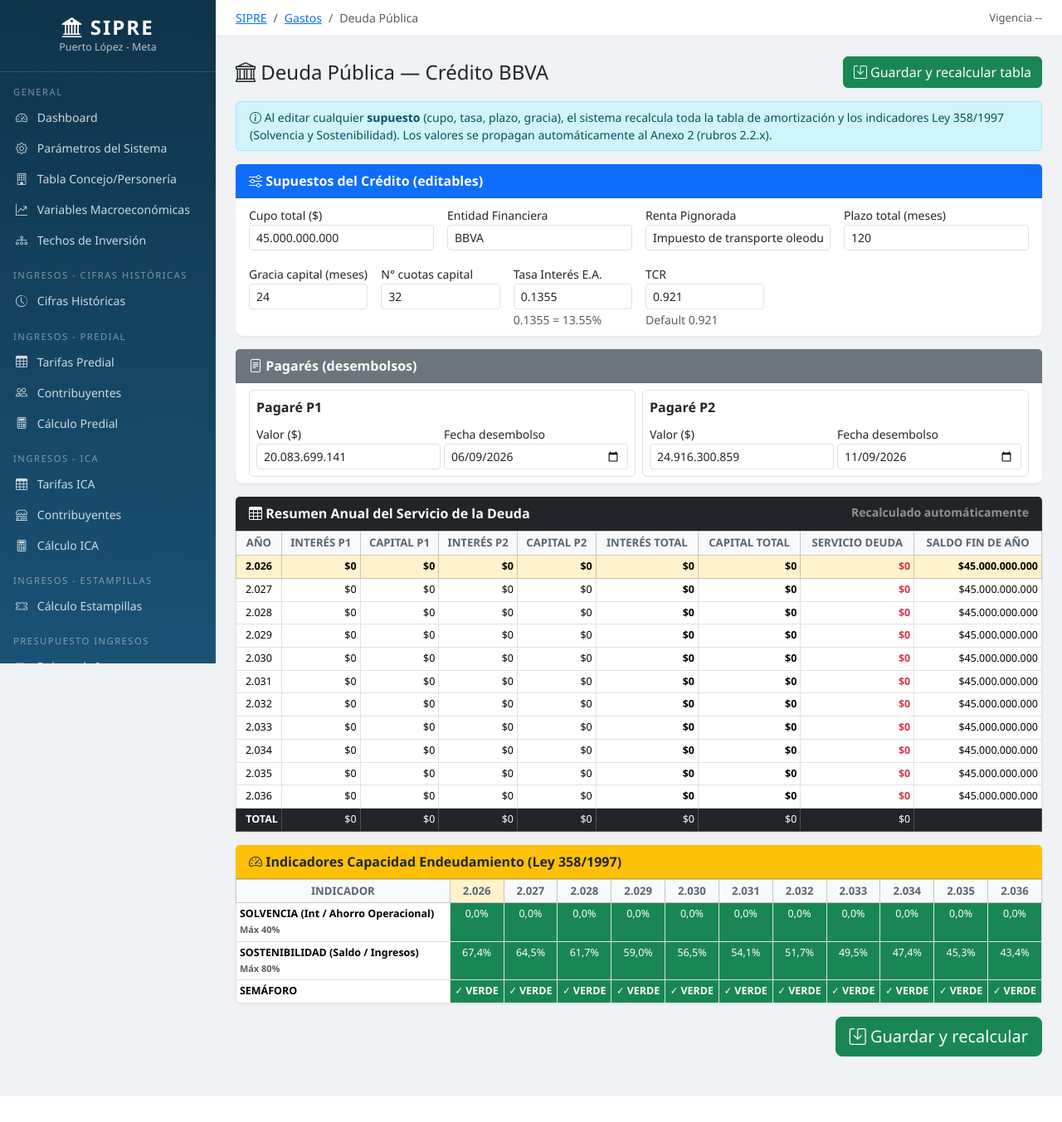
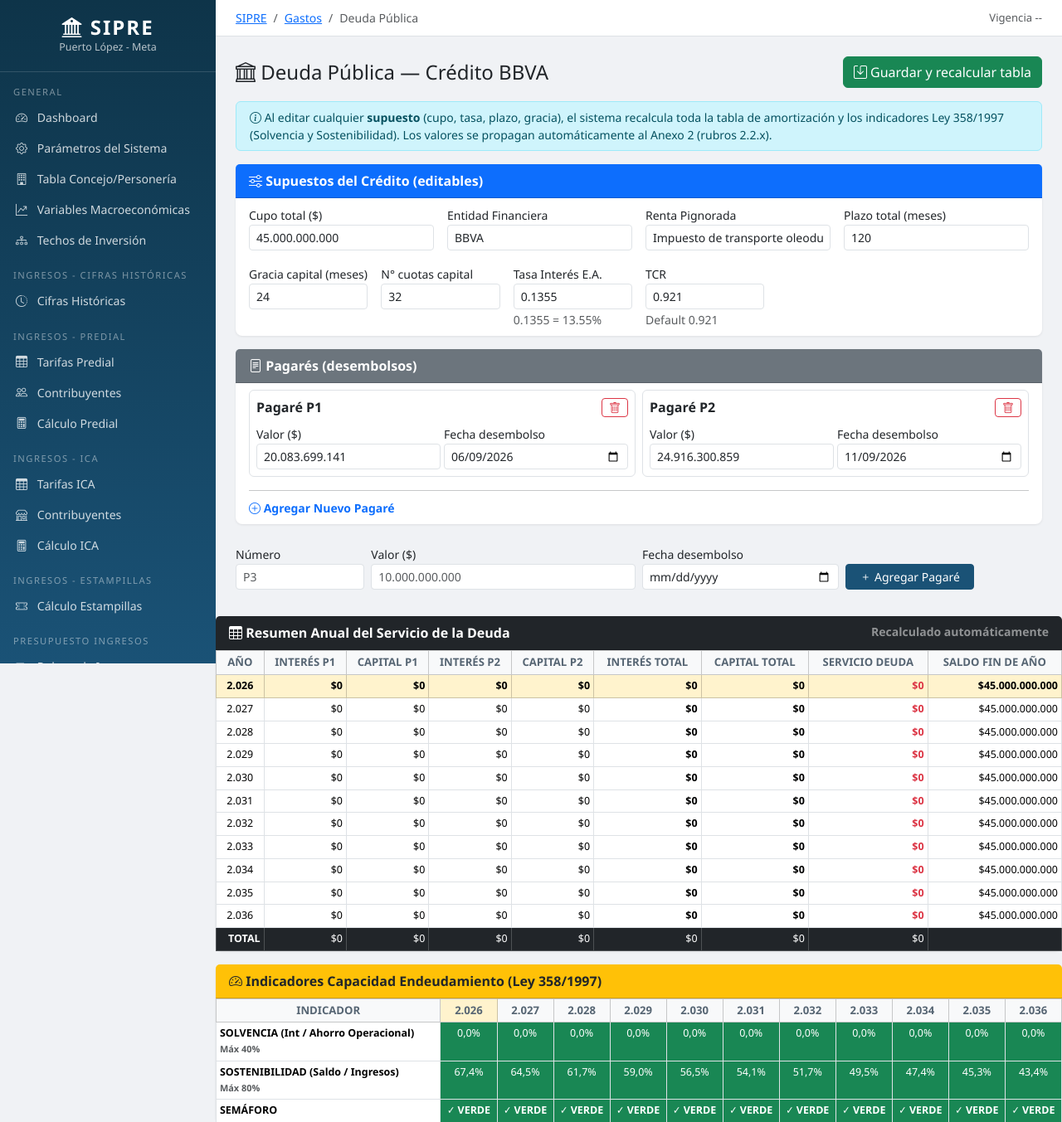
Before and after one commit to Jorgecuenca1/Presupuesto, a Django app: page /gastos/deuda-publica/ in a window 1280 px wide. Shown: the top 1353 px of the page at 83% size. Before the commit the page ends 1322 px from the top, so only its background shows below. Run offline with Django 5.2, Linux system fonts and the light colour scheme; the visitor is signed in with stand-in values (Sample User, id 1); data comes from the database, SQL or seed files in the repository; data that the repository does not hold is empty.

Commit message:
Feat: agregar/eliminar pagares en /gastos/deuda-publica/
- Boton papelera (trash) al lado de cada pagare para eliminarlo
- Formulario 'Agregar Nuevo Pagare' con numero, valor (COP format), fecha
- Nuevas URLs:
    deuda-publica/pagare/nuevo/
    deuda-publica/pagare/<pk>/eliminar/
- Al agregar/eliminar, la tabla de amortizacion no se recalcula automatico
  (usuario debe pulsar 'Guardar y recalcular' del form principal)

```diff
--- a/gastos/urls.py
+++ b/gastos/urls.py
@@ -51,6 +51,8 @@ urlpatterns = [
 
     # Deuda Pública
     path('deuda-publica/', views.deuda_publica_view, name='deuda_publica_v2'),
+    path('deuda-publica/pagare/nuevo/', views.deuda_pagare_nuevo_v2, name='deuda_pagare_nuevo_v2'),
+    path('deuda-publica/pagare/<int:pk>/eliminar/', views.deuda_pagare_eliminar_v2, name='deuda_pagare_eliminar_v2'),
     path('deuda/', views.deuda_contratos_list, name='servicio_deuda_list'),
     path('deuda/contratos/', views.deuda_contratos_list, name='deuda_contratos_list'),
     path('deuda/contratos/guardar/', views.deuda_contrato_guardar, name='deuda_contrato_guardar'),
--- a/gastos/views.py
+++ b/gastos/views.py
@@ -1750,3 +1750,45 @@ def deuda_publica_view(request):
         'gracia_meses': gracia_meses, 'num_cuotas': num_cuotas,
         'tasa_ea': tasa_ea, 'tcr': tcr,
     })
+
+
+@never_cache
+@login_required
+def deuda_pagare_nuevo_v2(request):
+    """Agrega un pagaré nuevo al contrato principal."""
+    from decimal import Decimal as D
+    from datetime import date
+    if request.method == 'POST':
+        contrato = ContratoCredito.objects.first()
+        if contrato:
+            existentes = PagareCredito.objects.filter(contrato=contrato).count()
+            numero = request.POST.get('numero_pagare', f'P{existentes + 1}')[:20]
+            valor_raw = (request.POST.get('valor_capital') or '0').replace('.', '').replace(',', '.')
+            try:
+                valor = D(valor_raw)
+            except Exception:
+                valor = D('0')
+            try:
+                from datetime import datetime as dt
+                fecha = dt.strptime(request.POST.get('fecha_desembolso', ''), '%Y-%m-%d').date()
+            except Exception:
+                fecha = date.today()
+            PagareCredito.objects.create(
+                contrato=contrato, numero_pagare=numero,
+                valor_capital=valor, fecha_desembolso=fecha,
+                tasa_ibr=D('12.20'), puntos=D('1.35'),
+                tasa_cobertura_riesgo=D('0.921'), plazo_meses=120,
+            )
+            messages.success(request, f'Pagaré {numero} agregado')
+    return redirect('deuda_publica_v2')
+
+
+@never_cache
+@login_required
+def deuda_pagare_eliminar_v2(request, pk):
+    """Elimina un pagaré."""
+    pag = get_object_or_404(PagareCredito, pk=pk)
+    numero = pag.numero_pagare
+    pag.delete()
+    messages.success(request, f'Pagaré {numero} eliminado')
+    return redirect('deuda_publica_v2')
--- a/templates/gastos/deuda_publica_v2.html
+++ b/templates/gastos/deuda_publica_v2.html
@@ -79,9 +79,15 @@
     <div class="card-body py-2">
         <div class="row g-2">
             {% for pag in pagares %}
-            <div class="col-md-6">
-                <div class="border rounded p-2">
-                    <strong>Pagaré {{ pag.numero_pagare }}</strong>
+            <div class="col-md-6 mb-2">
+                <div class="border rounded p-2 position-relative">
+                    <div class="d-flex justify-content-between align-items-center">
+                        <strong>Pagaré {{ pag.numero_pagare }}</strong>
+                        <a href="{% url 'deuda_pagare_eliminar_v2' pag.pk %}" class="btn btn-sm btn-outline-danger py-0 px-2"
+                           onclick="return confirm('Eliminar Pagaré {{ pag.numero_pagare }}?');" title="Eliminar pagaré">
+                            <i class="bi bi-trash"></i>
+                        </a>
+                    </div>
                     <div class="row g-1 mt-1">
                         <div class="col-6">
                             <label class="form-label small mb-0">Valor ($)</label>
@@ -97,6 +103,39 @@
                 </div>
             </div>
             {% endfor %}
+        </div>
+        <hr class="my-2">
+        <!-- Formulario agregar nuevo pagaré (fuera del form principal) -->
+        <div class="row g-2">
+            <div class="col-md-6">
+                <strong class="small text-primary"><i class="bi bi-plus-circle"></i> Agregar Nuevo Pagaré</strong>
+            </div>
+        </div>
+    </div>
+</div>
+
+<!-- Form independiente para agregar pagaré -->
+<form method="post" action="{% url 'deuda_pagare_nuevo_v2' %}" class="card mb-3">
+    {% csrf_token %}
+    <div class="card-body py-2">
+        <div class="row g-2 align-items-end">
+            <div class="col-md-2">
+                <label class="form-label small mb-0">Número</label>
+                <input type="text" name="numero_pagare" placeholder="P3" class="form-control form-control-sm" required>
+            </div>
+            <div class="col-md-4">
+                <label class="form-label small mb-0">Valor ($)</label>
+                <input type="text" name="valor_capital" placeholder="10.000.000.000" class="form-control form-control-sm cop-format" data-monetary="1" required>
+            </div>
+            <div class="col-md-3">
+                <label class="form-label small mb-0">Fecha desembolso</label>
+                <input type="date" name="fecha_desembolso" class="form-control form-control-sm" required>
+            </div>
+            <div class="col-md-2">
+                <button type="submit" class="btn btn-primary btn-sm w-100">
+                    <i class="bi bi-plus"></i> Agregar Pagaré
+                </button>
+            </div>
         </div>
     </div>
 </div>
```
